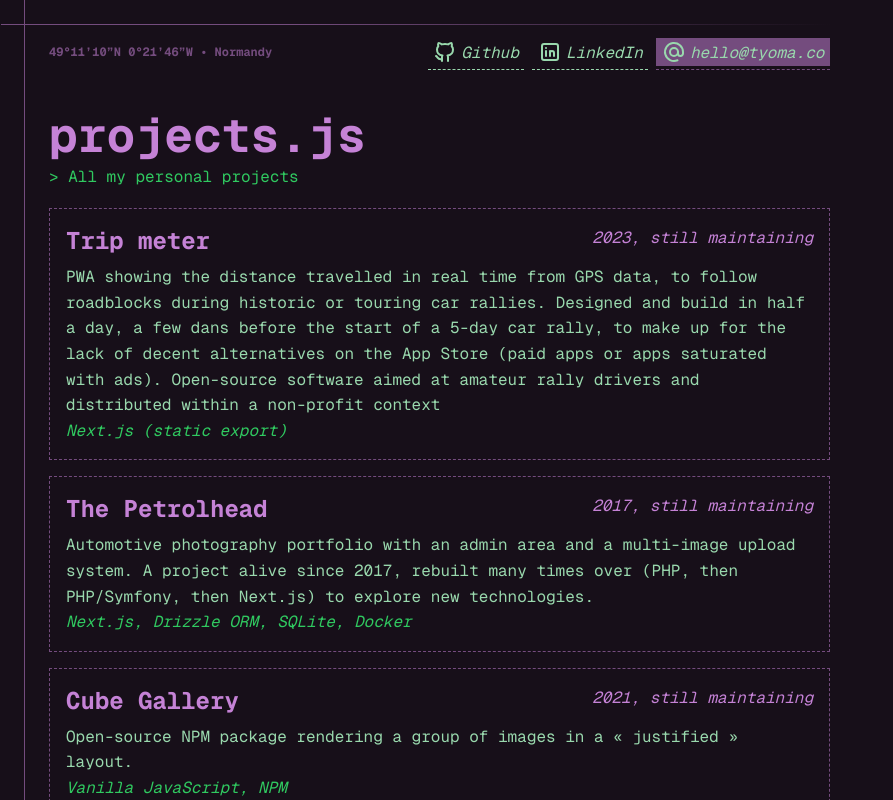
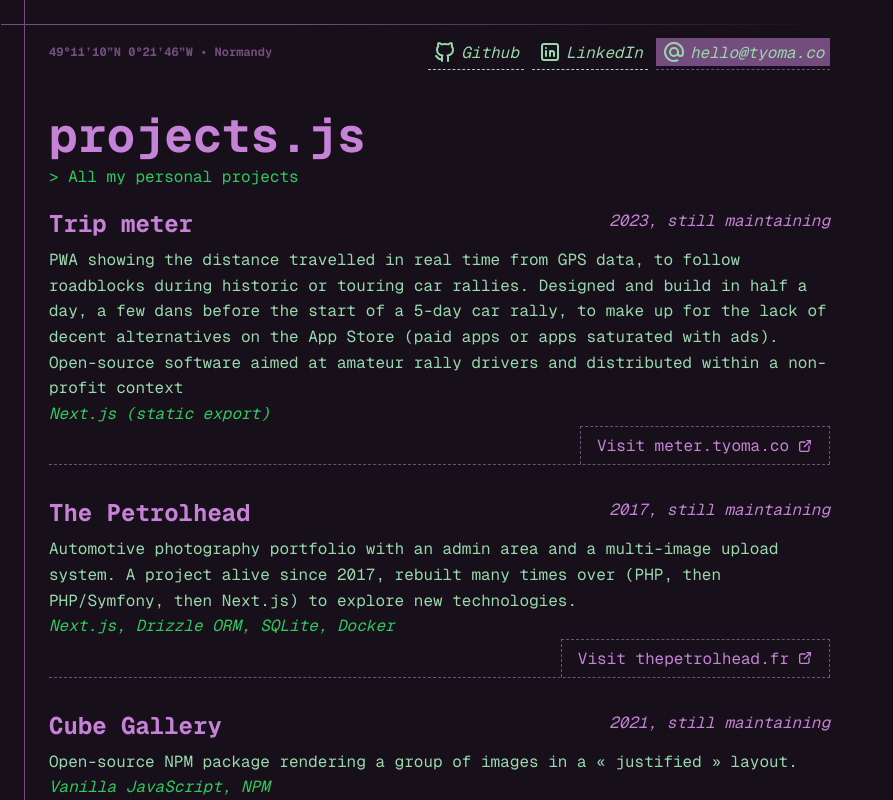
Before and after one commit to tvoma/tyoma, a Next.js app: page /projects in a window 1280 px wide. Shown: the top 800 px of the page, without its empty margins (0-893 px from the left). Built offline with nearby package versions, Linux system fonts and the light colour scheme.

Commit message:
refactor: project card ui

```diff
--- a/components/card-project/index.js
+++ b/components/card-project/index.js
@@ -1,13 +1,18 @@
 import Link from 'next/link'
 import styles from './styles.module.css'
+import { IconExternalLink } from '@tabler/icons-react'
 
-export default function CardProject({ title, description, href, period, technologies }) {
+export default function CardProject({ title, description, href, hrefLabel, period, technologies }) {
     return (
-        <Link href={ href } target='_blank' className={ styles.card }>
+        <div className={ styles.card }>
             <h2>{ title }</h2>
             <p className={ styles.description }>{ description }</p>
             <p className={ styles.period }>{ period }</p>
             <p className={ styles.technologies }>{ technologies }</p>
-        </Link>
+            <Link href={ href } target='_blank'>
+                <span>{ hrefLabel }</span>
+                <IconExternalLink size={ 16 } />
+            </Link>
+        </div>
     )
 }
--- a/components/card-project/styles.module.css
+++ b/components/card-project/styles.module.css
@@ -2,15 +2,10 @@
     display: flex;
     flex-direction: column;
     position: relative;
-    margin-bottom: 1rem;
-    padding: 1rem;
+    margin-bottom: 2rem;
     text-decoration: none;
-    border: 1px dashed var(--c-purple-dark);
     transition-duration: 0.2s;
-}
-
-.card:hover {
-    border-color: var(--c-green-light);
+    border-bottom: 1px dashed var(--c-purple-dark);
 }
 
 .card h2 {
@@ -28,8 +23,8 @@
 
 .period {
     position: absolute;
-    top: 1rem;
-    right: 1rem;
+    top: 0;
+    right: 0;
     font-style: italic;
     color: var(--c-purple-light);
 }
@@ -37,3 +32,23 @@
 .technologies {
     font-style: italic;
 }
+
+.card a {
+    display: flex;
+    align-items: center;
+    align-self: flex-end;
+    padding: 0.5rem 1rem;
+    text-decoration: none;
+    color: var(--c-purple-light);
+    border: 1px dashed var(--c-purple-dark);
+    border-bottom: none;
+    transition-duration: 0.2s;
+}
+
+.card a:hover {
+    background-color: rgba(0, 0, 0, 0.2);
+}
+
+.card a span {
+    margin-right: 0.5rem;
+}
--- a/lib/factory/projects.js
+++ b/lib/factory/projects.js
@@ -4,34 +4,39 @@ export const projects = [
         description: 'PWA showing the distance travelled in real time from GPS data, to follow roadblocks during historic or touring car rallies. Designed and build in half a day, a few dans before the start of a 5-day car rally, to make up for the lack of decent alternatives on the App Store (paid apps or apps saturated with ads). Open-source software aimed at amateur rally drivers and distributed within a non-profit context',
         period: '2023, still maintaining',
         technologies: 'Next.js (static export)',
-        href: 'https://meter.tyoma.co'
+        href: 'https://meter.tyoma.co',
+        hrefLabel: 'Visit meter.tyoma.co'
     },
     {
         title: 'The Petrolhead',
         description: 'Automotive photography portfolio with an admin area and a multi-image upload system. A project alive since 2017, rebuilt many times over (PHP, then PHP/Symfony, then Next.js) to explore new technologies.',
         period: '2017, still maintaining',
         technologies: 'Next.js, Drizzle ORM, SQLite, Docker',
-        href: 'https://thepetrolhead.fr'
+        href: 'https://thepetrolhead.fr',
+        hrefLabel: 'Visit thepetrolhead.fr'
     },
     {
         title: 'Cube Gallery',
         period: '2021, still maintaining',
         description: 'Open-source NPM package rendering a group of images in a « justified » layout.',
         technologies: 'Vanilla JavaScript, NPM',
-        href: 'https://github.com/tvoma/cube-gallery'
+        href: 'https://github.com/tvoma/cube-gallery',
+        hrefLabel: 'Visit Cube Gallery on GitHub'
     },
     {
         title: 'Tyoma',
         period: '2025',
         description: 'This is the website you are currently browsing.',
+        technologies: 'Next.js (static export)',
         href: 'https://tyoma.co',
-        technologies: 'Next.js (static export)'
+        hrefLabel: 'You\'re currently browsing it'
     },
     {
         title: 'CRA Engine',
         period: '2022',
         description: 'Tool to generate an activity report in PDF format for client billing.',
+        technologies: 'Next.js (static export)',
         href: 'https://cra.tyoma.co',
-        technologies: 'Next.js (static export)'
+        hrefLabel: 'Visit cra.tyoma.co'
     },
 ]
```
